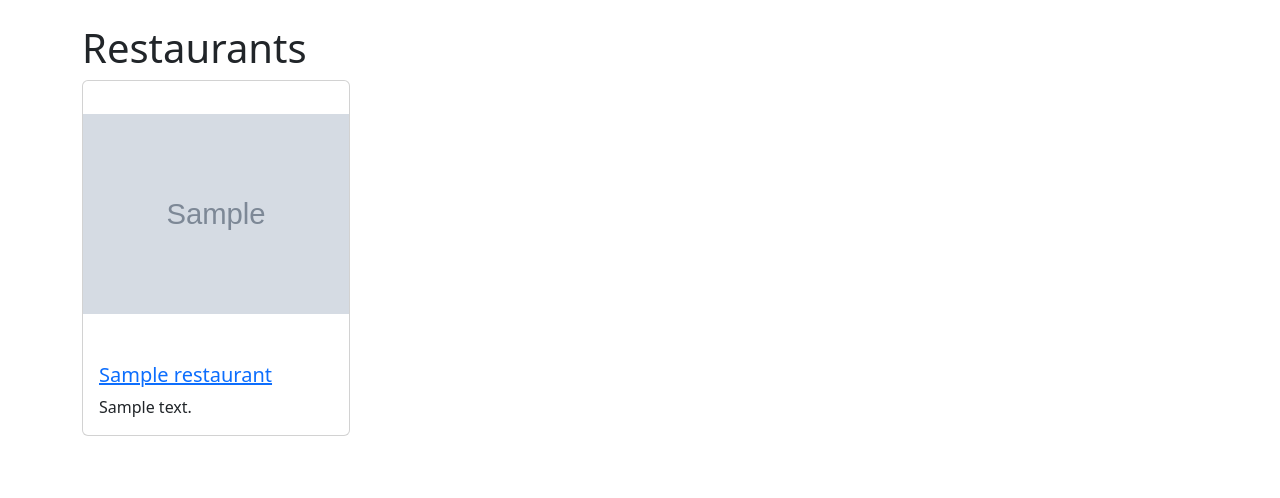
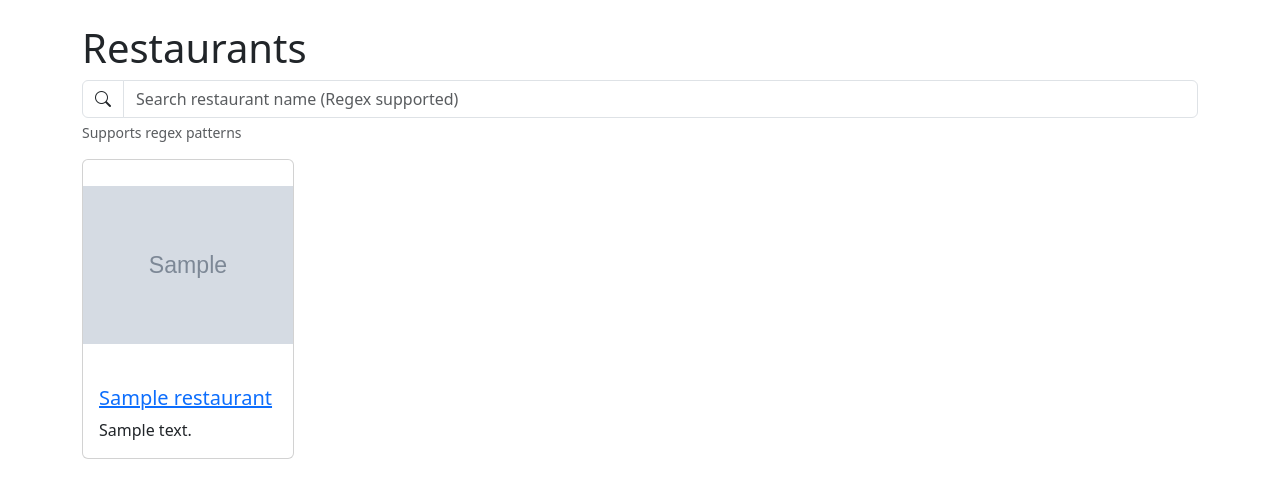
Before and after one commit to Jangsoodlor/queuesine, a Django app: page /restaurants/ in a window 1280 px wide. Shown: the part 56-554 px from the top of the page. Run offline with Django 5.2, Linux system fonts and the light colour scheme; tables that the repository leaves empty hold one stand-in row (values such as "Sample post"); grey boxes marked "Sample" are stand-in pictures; some libraries are stand-ins or nearby versions.

Commit message:
rename_things

```diff
--- a/restaurants/templates/restaurants/detail.html
+++ b/restaurants/templates/restaurants/detail.html
@@ -19,7 +19,7 @@
 {% block content %}
 
 
-<div id="menus" hx-get="{% url 'restaurants:restaurant_menus' restaurant.pk %}" hx-trigger="load" hx-target="#menus">
+<div id="menus" hx-get="{% url 'restaurants:menu_listing' restaurant.pk %}" hx-trigger="load" hx-target="#menus">
   <!-- Optional placeholder while HTMX loads the menu -->
   <p>Loading menu...</p>
 </div>
--- a/restaurants/templates/restaurants/index.html
+++ b/restaurants/templates/restaurants/index.html
@@ -9,7 +9,19 @@
 <h1>Restaurants</h1>
 
 {% if restaurants %}
-<div class="row row-cols-1 row-cols-sm-2 row-cols-md-3 row-cols-lg-4 gx-1 gy-3">
+<div class="mb-3">
+  <div class="input-group">
+    <span class="input-group-text bg-white">
+      <i class="bi bi-search"></i>
+    </span>
+    <input type="search" id="restaurantSearch" class="form-control"
+      placeholder="Search restaurant name (Regex supported)" />
+  </div>
+  <div class="form-text">Supports regex patterns</div>
+</div>
+
+
+<div class="row row-cols-1 row-cols-sm-2 row-cols-md-3 row-cols-lg-5 gx-1 gy-3">
   {% for restaurant in restaurants %}
   <div class="col">
     <div class="card me-2">
@@ -19,12 +31,14 @@
         <a href="{% url 'restaurants:restaurant_detail' restaurant.pk %}">
           <h5 class="card-title">{{ restaurant.name }}</h5>
         </a>
-        <p class="card-text">{{ restaurant.description | truncatechars:30 }}</p>
+        <p class="card-text">{{ restaurant.description }}</p>
       </div>
     </div>
   </div>
   {% endfor %}
 </div>
+{% else %}
+No restaurants. Please consider adding some to the database.
 {% endif %}
 
 {% endblock %}
--- a/restaurants/urls.py
+++ b/restaurants/urls.py
@@ -5,7 +5,7 @@ from . import views
 app_name = "restaurants"
 
 htmx_urlpatterns = [
-    path("<int:pk>/menus/", views.restaurant_menus, name="restaurant_menus"),
+    path("<int:pk>/menus/", views.menu_listing, name="menu_listing"),
 ]
 
 urlpatterns = [
--- a/restaurants/views.py
+++ b/restaurants/views.py
@@ -17,6 +17,6 @@ class RestaurantDetailView(generic.DetailView):
     template_name = "restaurants/detail.html"
 
 
-def restaurant_menus(request, pk: int):
+def menu_listing(request, pk: int):
     context = {"menus": Menu.objects.filter(restaurant_id=pk)}
-    return render(request, "partials/menus.html", context)
+    return render(request, "partials/menu_listing.html", context)
--- a/templates/base_template.html
+++ b/templates/base_template.html
@@ -9,6 +9,9 @@
 
   <!-- Local Bootstrap 5 CSS -->
   <link rel="stylesheet" href="{% static 'css/bootstrap.min.css' %}">
+
+  <!-- Load Bootstrap Icons -->
+  <link rel="stylesheet" href="https://cdn.jsdelivr.net/npm/bootstrap-icons@1.13.1/font/bootstrap-icons.min.css">
 
   <!-- Local Bootstrap 5 Bundle JS (Includes Popper) -->
   <script src="{% static 'js/bootstrap.bundle.min.js' %}" defer></script>
```
Also changed, not shown: restaurants/templates/partials/menu_listing.html (renamed from restaurants/templates/partials/menus.html).
